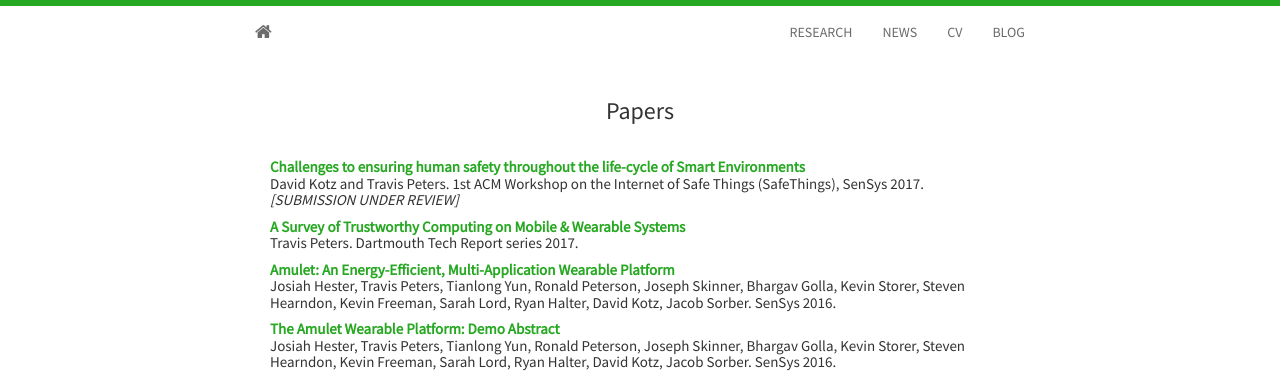
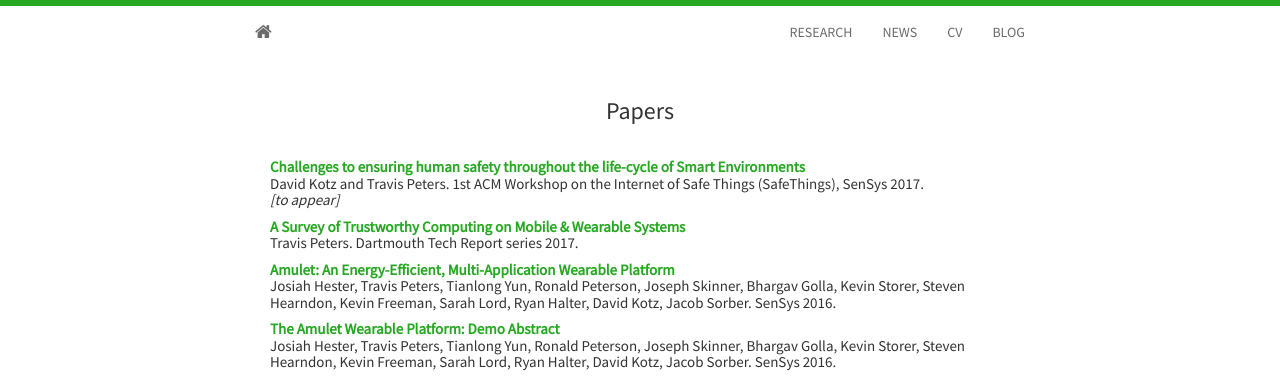
Before and after one commit to traviswpeters/traviswpeters.github.io, a Jekyll site: the page built from research.html, in a window 1280 px wide. Shown: the top 380 px of the page. Built offline with Jekyll 4.4.1, drawn with Linux system fonts in a browser that asks for light colours; nearby versions of some CDN libraries.

Commit message:
status change - paper accepted

```diff
--- a/_data/papers.yml
+++ b/_data/papers.yml
@@ -3,7 +3,7 @@
   publisher: 1st ACM Workshop on the Internet of Safe Things (SafeThings), SenSys 2017
   url:
   type: workshop
-  note: "[SUBMISSION UNDER REVIEW]"
+  note: "[to appear]"
 
 - title: "A Survey of Trustworthy Computing on Mobile & Wearable Systems"
   authors: Travis Peters
```
